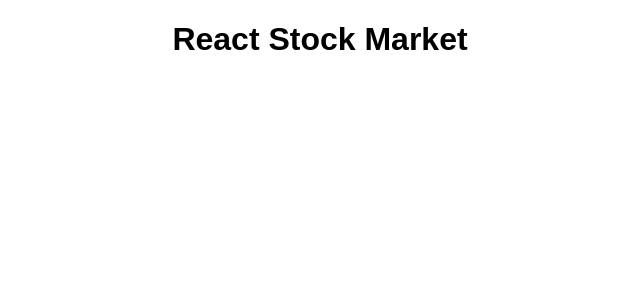
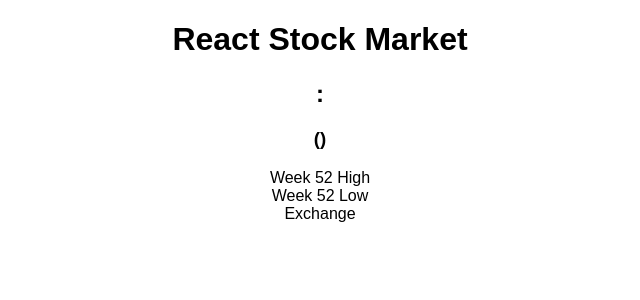
Before and after one commit to Gurenax/react-stock-market, a React (Create React App) app: page / in a window 1280 px wide. Shown: the top 300 px of the page, without its empty margins (320-960 px from the left). Built offline with nearby package versions, Linux system fonts and the light colour scheme.

Commit message:
Create StockInfo component

```diff
--- a/src/App.css
+++ b/src/App.css
@@ -1,28 +1,3 @@
 .App {
   text-align: center;
 }
-
-.App-logo {
-  animation: App-logo-spin infinite 20s linear;
-  height: 80px;
-}
-
-.App-header {
-  background-color: #222;
-  height: 150px;
-  padding: 20px;
-  color: white;
-}
-
-.App-title {
-  font-size: 1.5em;
-}
-
-.App-intro {
-  font-size: large;
-}
-
-@keyframes App-logo-spin {
-  from { transform: rotate(0deg); }
-  to { transform: rotate(360deg); }
-}
--- a/src/App.js
+++ b/src/App.js
@@ -1,15 +1,17 @@
-import React, { Component } from 'react';
-import logo from './logo.svg';
-import './App.css';
+import React, { Component } from 'react'
+// import logo from './logo.svg'
+import './App.css'
+import StockInfo from './components/StockInfo'
 
 class App extends Component {
   render() {
     return (
       <div className="App">
         <h1>React Stock Market</h1>
+        <StockInfo />
       </div>
-    );
+    )
   }
 }
 
-export default App;
+export default App
--- /dev/null
+++ b/src/components/StockInfo.js
@@ -0,0 +1,30 @@
+import React from 'react'
+
+const StockInfo = ({
+  symbol, // AAPL
+  companyName, // Apple Inc.
+  primaryExchange, // Nasdaq Global Select
+  latestPrice, // 169.48
+  latestSource, // Close
+  week52High, // 176.24
+  week52Low // 108.25
+}) => {
+  return (
+    <div>
+      <h2>{ symbol }: { companyName }</h2>
+      <h3>{ latestPrice } ({ latestSource })</h3>
+      <dl>
+        <dt>Week 52 High</dt>
+        <dd>{ week52High }</dd>
+
+        <dt>Week 52 Low</dt>
+        <dd>{ week52Low }</dd>
+
+        <dt>Exchange</dt>
+        <dd>{ primaryExchange }</dd>
+      </dl>
+    </div>
+  )
+}
+
+export default StockInfo
```
